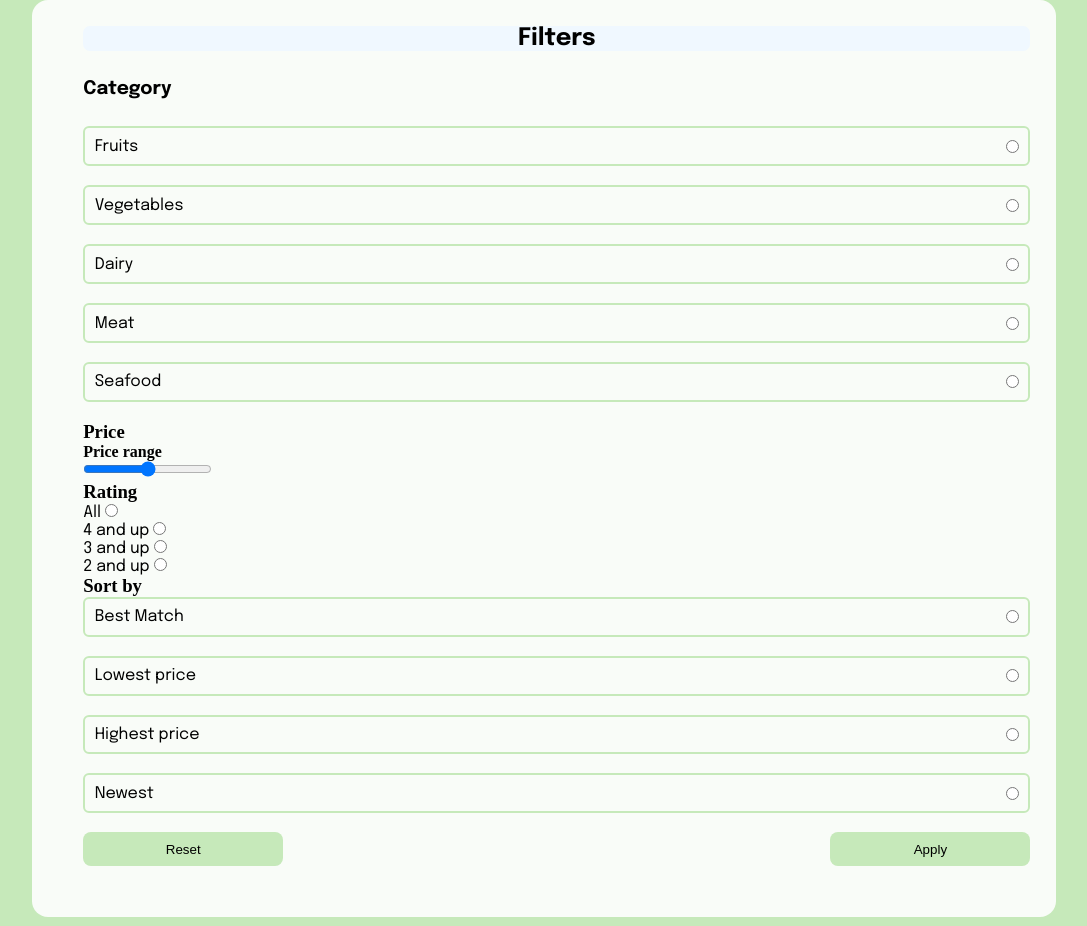
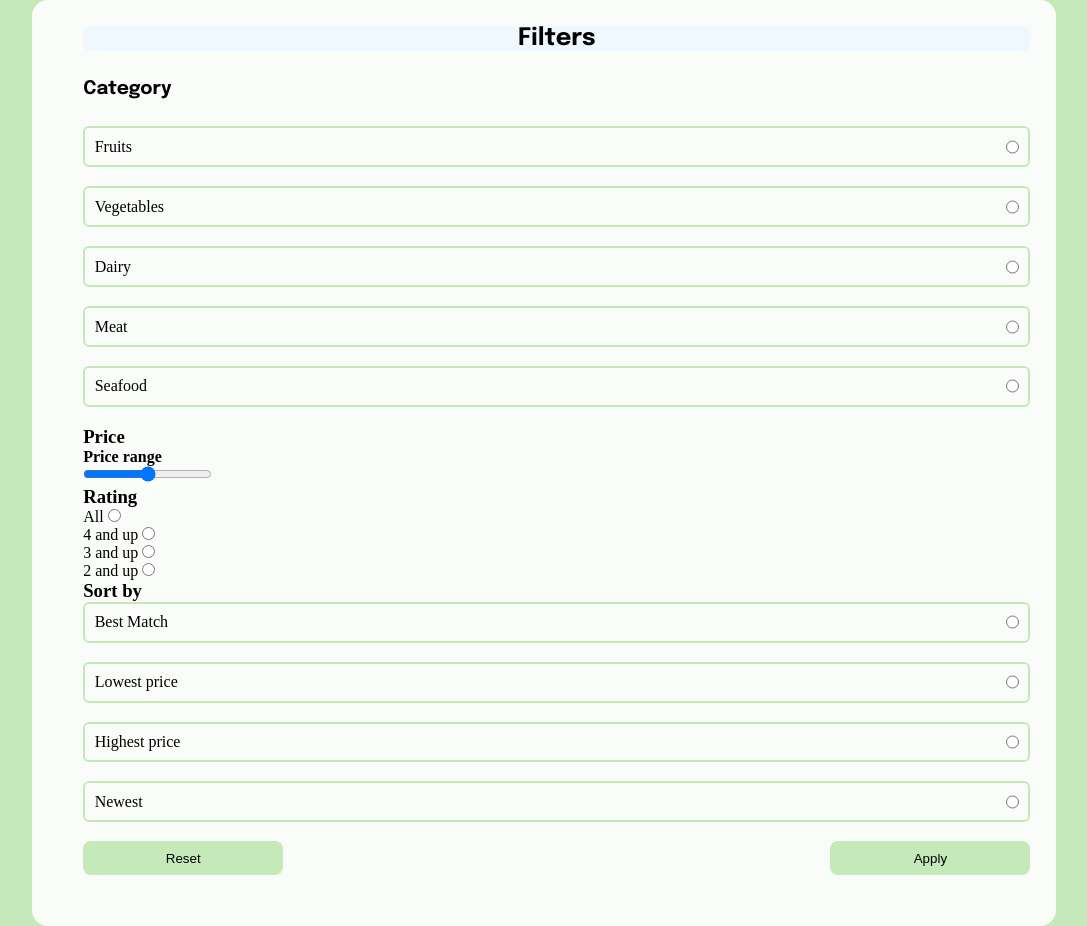
Before and after one commit to ELI-LOGINS/farmers-market, a plain HTML site: page category.html in a window 1280 px wide. Shown: the whole page, without its empty margins (96-1183 px from the left). Drawn offline with Linux system fonts and the light colour scheme.

Commit message:
The fonts for the labels have been removed

```diff
--- a/category.css
+++ b/category.css
@@ -44,9 +44,9 @@ body{
     justify-content: space-between;
 }
 
-label{
+/* label{
     font-family: "Epilogue", sans-serif;
-}
+} */
 
 
 .vege{
```
